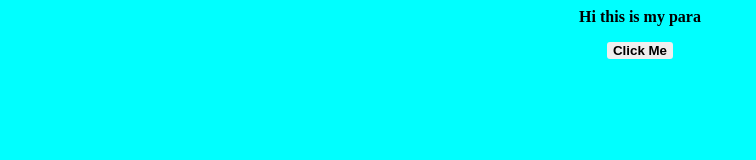
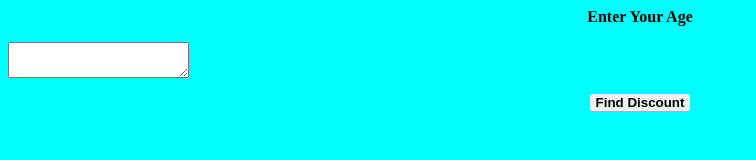
Before and after one commit to kaushaltheguru/beginner-file-for-html-js-css, a plain HTML site: page index.html in a window 1280 px wide. Shown: the whole page, without its empty margins (0-756 px from the left). Drawn offline with Linux system fonts and the light colour scheme.

Commit message:
age-diiscount

```diff
--- a/index.html
+++ b/index.html
@@ -4,8 +4,9 @@
 
     </head>
     <body>
-        <p id="p1-el">Hi this is my para</p>
-        <p><button id="btn-el" onclick="btnclick()">Click Me</button></p>
+        <p id="p1-el">Enter Your Age</p>
+        <textarea id="ta-el"></textarea>
+        <p><button id="btn-el" onclick="btnclick()">Find Discount</button></p>
         <script src="index.js"></script>
     </body>
 </html>
--- a/index.js
+++ b/index.js
@@ -1,6 +1,30 @@
+
+let ta = document.getElementById("ta-el");
 
 function btnclick(){
     let p1 = document.getElementById("p1-el")
-    console.log(p1)
-    p1.textContent = p1.textContent + " and looks like this button works"
+    //console.log(p1)
+    //p1.textContent = p1.textContent + " and looks like this button works"
+
+    let age = integer(ta.textContent);
+    let discount = "";
+
+    if(age<6)
+    {
+        discount = "free"
+    }else if(age<17)
+    {
+        discount = "Child Discount"
+    }else if(age<26)
+    {
+        discount = "Student Discount"
+    }else if(age<66)
+    {
+        discount = "full price -- you have to instead pay for every one else's discount"
+    }else
+    {
+        discount = "senior Citizen"
+    }
+    p1.textContent = "You are Eligible for: " + discount;
+
 }
```
